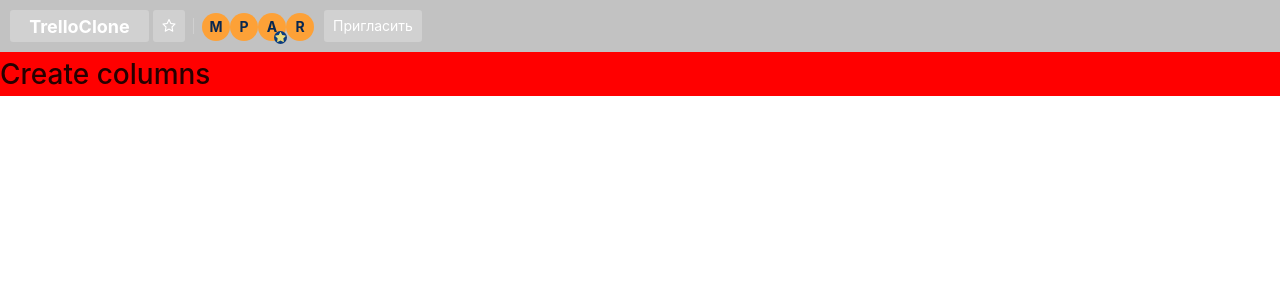
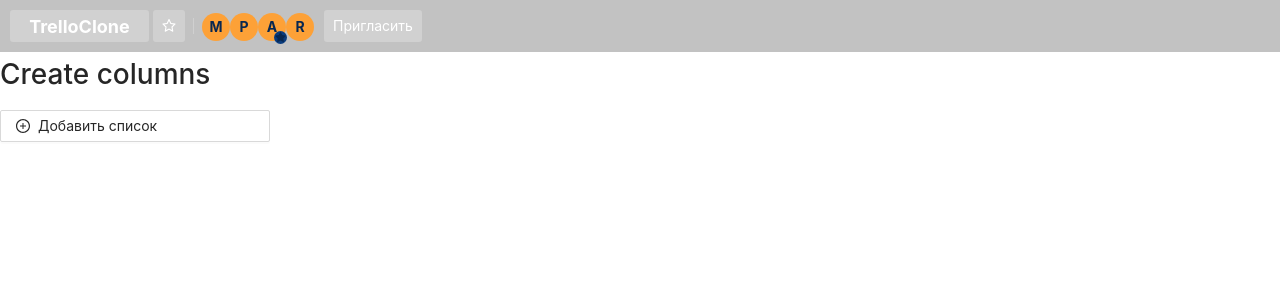
Before and after one commit to stakebf/rsclone, a React (Create React App) app in the folder client/: page /CurrentBoard in a window 1280 px wide. Shown: the top 300 px of the page. Built offline with nearby package versions, Linux system fonts and the light colour scheme.

Commit message:
feat: add column creator markdown

```diff
--- a/client/package.json
+++ b/client/package.json
@@ -3,6 +3,7 @@
   "version": "0.1.0",
   "private": true,
   "dependencies": {
+    "@ant-design/icons": "^4.3.0",
     "@testing-library/jest-dom": "^5.11.4",
     "@testing-library/react": "^11.1.0",
     "@testing-library/user-event": "^12.1.10",
--- /dev/null
+++ b/client/src/components/Columns/Columns.scss
@@ -0,0 +1,13 @@
+button {
+  color: #fff;
+  background: rgba(255,255,255,.5);
+  padding: 2px 7px;
+  border: none;
+  border-radius: 3px;
+  transition: all .3s;
+  cursor: pointer;
+
+  &:hover {
+    background: rgba(255,255,255,.65);
+  }
+}
--- a/client/src/components/Columns/CreateColumns/CreateColumns.module.scss
+++ b/client/src/components/Columns/CreateColumns/CreateColumns.module.scss
@@ -1,3 +1,36 @@
 .container {
-  background: red;
+
+  .btnAddColumn {
+    width: 270px;
+    text-align: left;
+
+    &.hide {
+      opacity: 0;
+      pointer-events: none;
+      position: absolute;
+    }
+  }
+
+  .creationWrapper {
+    transition: all .5s;
+    background-color: #ebecf0;
+    padding: 5px;
+    width: 270px;
+    animation: smoothShow .5s ease-in-out;
+
+    .creationInput {
+      width: 260px;
+      margin-bottom: 5px;
+      padding: 0 5px;
+    }
+  }
 }
+
+@keyframes smoothShow {
+  0% {
+    opacity: 0;
+  }
+  100% {
+    opacity: 1;
+  }
+}
--- a/client/src/components/Columns/CreateColumns/index.tsx
+++ b/client/src/components/Columns/CreateColumns/index.tsx
@@ -1,10 +1,104 @@
-import React from 'react';
+import React, { useState } from 'react';
+import { PlusCircleOutlined, CloseCircleOutlined } from '@ant-design/icons';
+import { Button } from 'antd';
+
 import classes from './CreateColumns.module.scss';
 
+/* interface ColumnsInfo {
+  columns: Columns
+}
+
+interface Columns {
+  a():string,
+  num?: number
+}
+
+const columnsInfo: ColumnsInfo = {
+  columns: {
+    a: () => '552',
+    num: 55
+  }
+} */
+
 const CreateColumns: React.FC = () => {
+  const [isCreation, setIsCreation] = useState<boolean>(false);
+  const [columnName, setColumnName] = useState<string>('');
+
+  const btnAddClassNames: Array<any> = [classes.btnAddColumn, isCreation ? classes.hide : ''];
+
+  const createColumnsClickHandler = (e: React.SyntheticEvent):void => {
+    console.log(e);
+    setIsCreation(true);
+    console.log(isCreation);
+  }
+
+  const addColumnClickHandler = ():void => {
+    if (!columnName) {
+      return;
+    }
+
+    setIsCreation(false);
+
+    console.log(columnName);
+    setColumnName('');
+  }
+
+  const closeCreationClickHandler = ():void => {
+    setIsCreation(false);
+  }
+
+  const inputNnameChangeHandler = (e: React.ChangeEvent<HTMLInputElement>):void => {
+    const { value } = e.target;
+    setColumnName(value);
+    console.log(value);
+  }
+
   return (
     <div className={classes.container}>
       <h1>Create columns</h1>
+      <Button
+        type="default"
+        onClick={createColumnsClickHandler}
+        className={btnAddClassNames.join(' ')}
+      >
+        <PlusCircleOutlined />
+        Добавить список
+      </Button>
+      {isCreation && (
+        <div className={classes.creationWrapper}>
+          <input
+            placeholder="Введите заголовок списка"
+            onChange={inputNnameChangeHandler}
+            className={classes.creationInput}
+          />
+          <Button
+            type="default"
+            style={{
+              backgroundColor: 'green',
+              color: '#fff',
+              marginRight: '5px'
+            }}
+            onClick={addColumnClickHandler}
+          >
+            <PlusCircleOutlined />
+            Добавить список
+          </Button>
+          <Button
+            type="default"
+            style={{color: 'red'}}
+            onClick={closeCreationClickHandler}
+          >
+            <CloseCircleOutlined />
+          </Button>
+        </div>
+      )}
+      {/* <button
+        className={btnAddClassNames.join(' ')}
+        type="button"
+        onClick={btnCreateColumnsHandler}
+      >
+        Добавить список
+      </button> */}
     </div>
   );
 };
--- a/client/src/components/Columns/index.tsx
+++ b/client/src/components/Columns/index.tsx
@@ -1,6 +1,6 @@
 import React from 'react';
 import CreateColumns from './CreateColumns';
-import classes from './Columns.modules.scss';
+import './Columns.scss';
 
 const Columns: React.FC = () => {
   return (
--- a/client/src/styles.scss
+++ b/client/src/styles.scss
@@ -1,7 +1,10 @@
+@import '~antd/dist/antd.css';
+
 * {
   margin: 0;
   padding: 0;
   box-sizing: border-box;
+  outline: none;
 }
 
 body {
```
Also changed, not shown: client/src/components/Columns/Columns.modules.scss (deleted), 2 other files (tests, documents, lock files or other folders).
